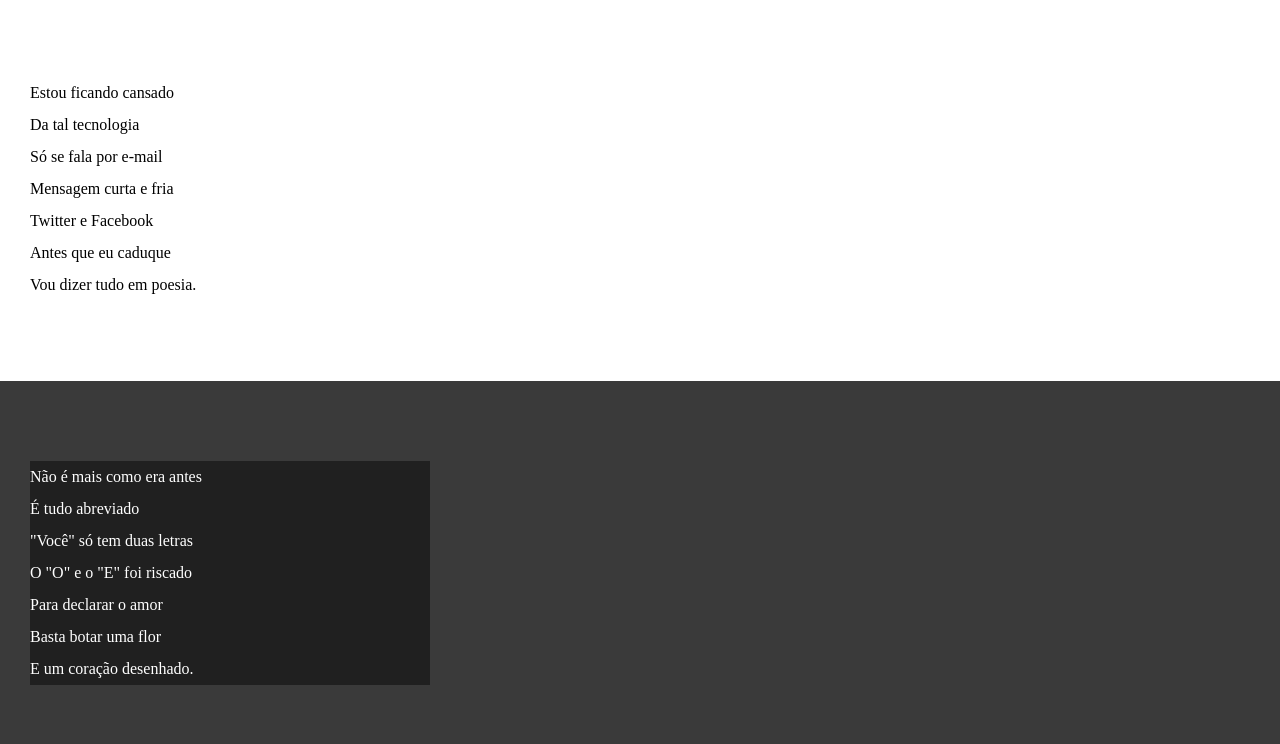
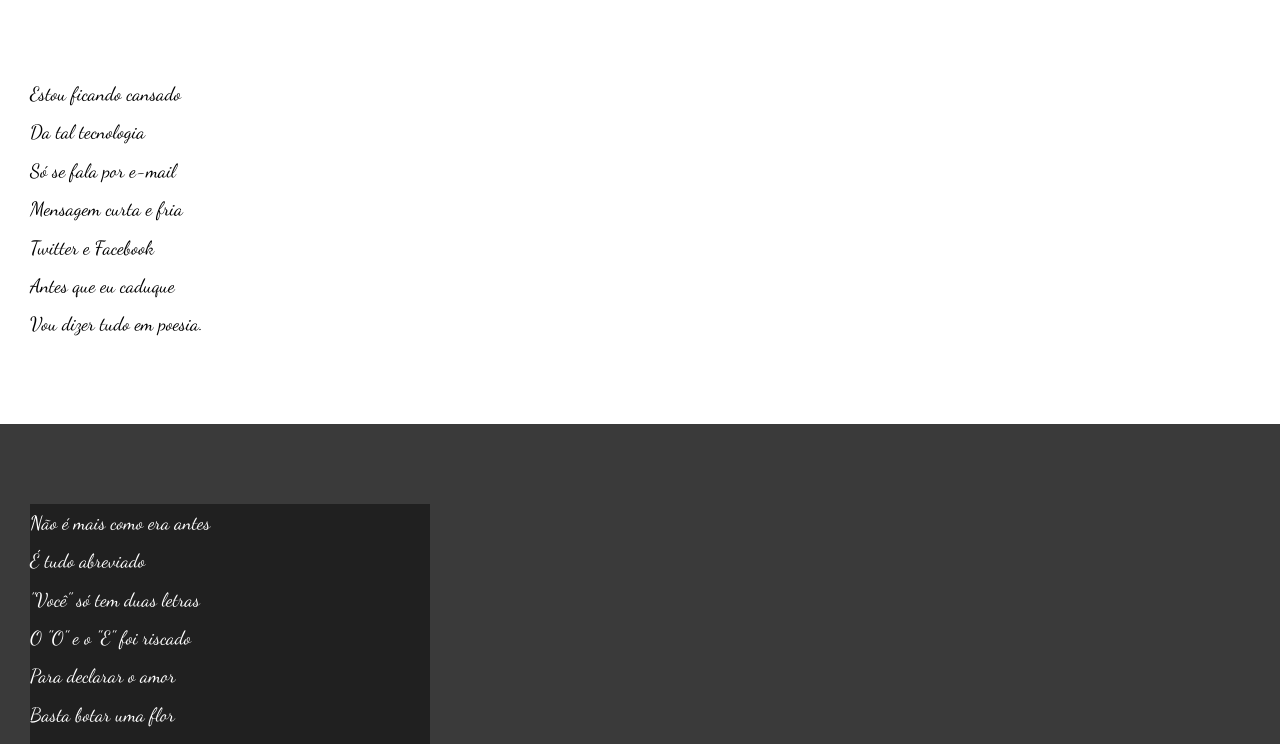
Before and after one commit to EWilderode/html-css, a plain HTML site: page desafios/des012/index.html in a window 1280 px wide. Shown: the part 158-902 px from the top of the page. Drawn offline with Linux system fonts and the light colour scheme.

Commit message:
atualizei o site

```diff
--- a/desafios/des012/style.css
+++ b/desafios/des012/style.css
@@ -1,4 +1,16 @@
 @charset "UTF-8";
+
+@import url('https://fonts.googleapis.com/css2?family=Passion+One:wght@400;700;900&display=swap');
+
+@import url('https://fonts.googleapis.com/css2?family=Dancing+Script:wght@400..700&display=swap');
+
+:root{
+    --fonte1: Verdana, Geneva, Tahoma, sans-serif;
+    --fonte2: "Passion One", sans-serif;
+    --fonte3:"Dancing Script", cursive;
+
+}
+
 
 *{
     margin: 0px;
@@ -8,12 +20,14 @@
 html, body{
     min-height: 100vh;
     background-color: darkgray;
+    font-family: var(--fonte1);
 }
 
 header{
     background-color: black;
     color: white;
     text-align: center;
+    font-family: var(--fonte2);
 }
 
 header > h1{
@@ -39,6 +53,8 @@ section{
     padding-bottom: 10vh;
     line-height: 2em;
     padding-left: 30px;
+    font-family: var(--fonte3);
+    font-size: 1.2em;
 }
 
 section.normal {
```
